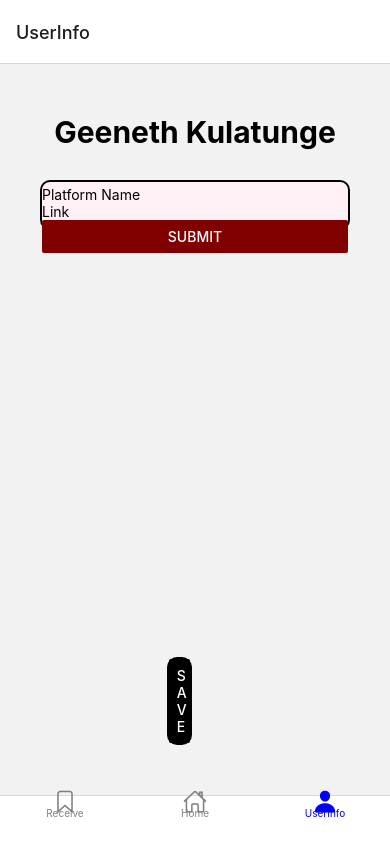
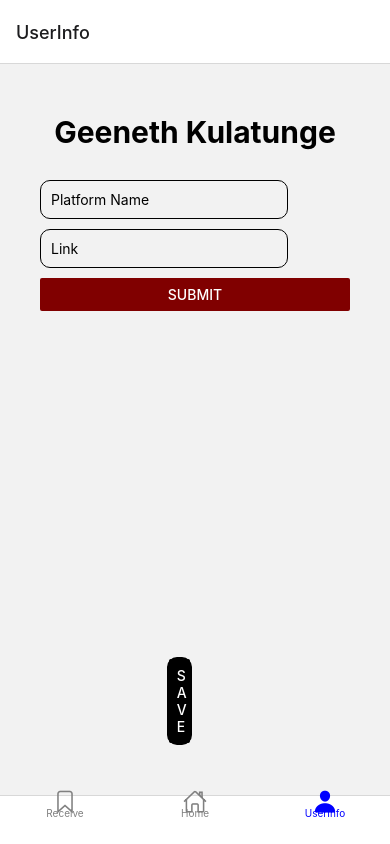
Before and after one commit to Geeneth/MeetYou, a React Native app: screen /UserInfo in a window 390 px wide. Built offline with nearby package versions, Linux system fonts and the light colour scheme.

Commit message:
Minor Changes

```diff
--- a/components/social-link-button.js
+++ b/components/social-link-button.js
@@ -6,7 +6,8 @@ function SocialLinkButton(props) {
     <View style={styles.linkStyle}>
       <Button
         color="black"
-        title={props.platform}
+        //removing the MeetYouLink from the title
+        title={props.platform.slice(11, props.platform.length)}
         onPress={() => Linking.openURL(props.redirect)}
       />
     </View>
--- a/pages/user-info-page.js
+++ b/pages/user-info-page.js
@@ -1,10 +1,17 @@
-import { StyleSheet, Text, View, Button, TextInput, ScrollView } from "react-native";
+import {
+  StyleSheet,
+  Text,
+  View,
+  Button,
+  TextInput,
+  ScrollView,
+} from "react-native";
 import SocialLinkButton from "../components/social-link-button";
 import SocialLinkAdd from "../components/social-link-add";
 import { Formik } from "formik";
 import AsyncStorage from "@react-native-async-storage/async-storage";
 import React, { useState, useEffect } from "react";
-import { Linking } from 'react-native'
+import { Linking } from "react-native";
 
 function UserInfoPage(props) {
   //state variable for an array of social links
@@ -80,6 +87,7 @@ function UserInfoPage(props) {
       {/* <SocialLinkAdd /> */}
 
       {/* create a basic form with formik */}
+      <View style={styles.formArea}>
         <Formik
           initialValues={{ platformName: "", link: "" }}
           onSubmit={(values) => {
@@ -92,20 +100,21 @@ function UserInfoPage(props) {
         >
           {(props) => (
             // create a view to hold the form elements
-          <View style={styles.linkStyle}>
+            <View>
               <TextInput
-              style={styles.input}
+                style={styles.formInput}
                 placeholder="Platform Name"
                 onChangeText={props.handleChange("platformName")}
                 value={props.values.platformName}
               />
               <TextInput
-              style={styles.input}
+                style={styles.formInput}
                 placeholder="Link"
                 onChangeText={props.handleChange("link")}
                 value={props.values.link}
               />
               <Button
+                style={styles.formButton}
                 title="Submit"
                 color="maroon"
                 onPress={props.handleSubmit}
@@ -113,22 +122,16 @@ function UserInfoPage(props) {
             </View>
           )}
         </Formik>
+      </View>
 
       {/* //map through the counter array and create a new social link button for each element */}
       <View>
         <ScrollView>
-        {socialLinks.map(
-          (userInfo) => (
-            (
+          {socialLinks.map((userInfo) => (
             <View key={userInfo[0]}>
-                <SocialLinkButton
-                  platform={userInfo[0]}
-                  redirect={userInfo[1]}
-                />
+              <SocialLinkButton platform={userInfo[0]} redirect={userInfo[1]} />
             </View>
-            )
-          )
-        )}
+          ))}
         </ScrollView>
       </View>
 
@@ -211,15 +214,17 @@ const styles = StyleSheet.create({
     backgroundColor: "lime",
     //   fontFamily: "Poppins",
   },
-  linkStyle: {
-    flexDirection: "column",
-    justifyContent: "space-between",
-    height: 50,
-    borderWidth: 2,
+  formArea: {
+    width: "100%",
+  },
+  formInput: {
+    borderWidth: 1,
+    borderColor: "black",
+    padding: 10,
+    width: "80%",
+    marginBottom: 10,
     borderRadius: 10,
-    marginBottom: 20,
-    paddingTop: 4,
-    backgroundColor: "#FFF0F5",
-    // fontFamily: "Poppins",
+  },
+  formButton: {
   },
 });
```
Lines whose indentation alone changed are shown as unchanged.
